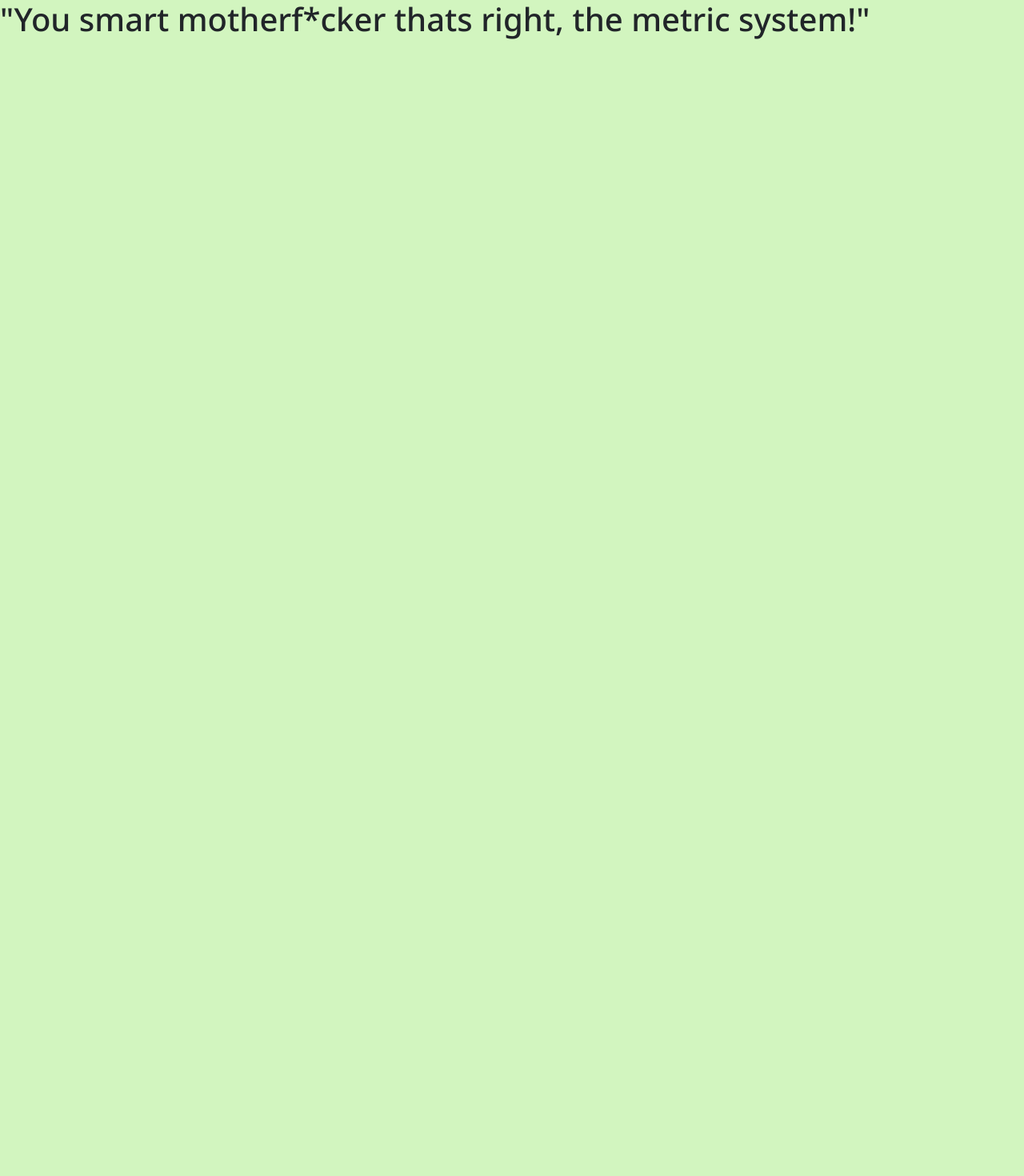
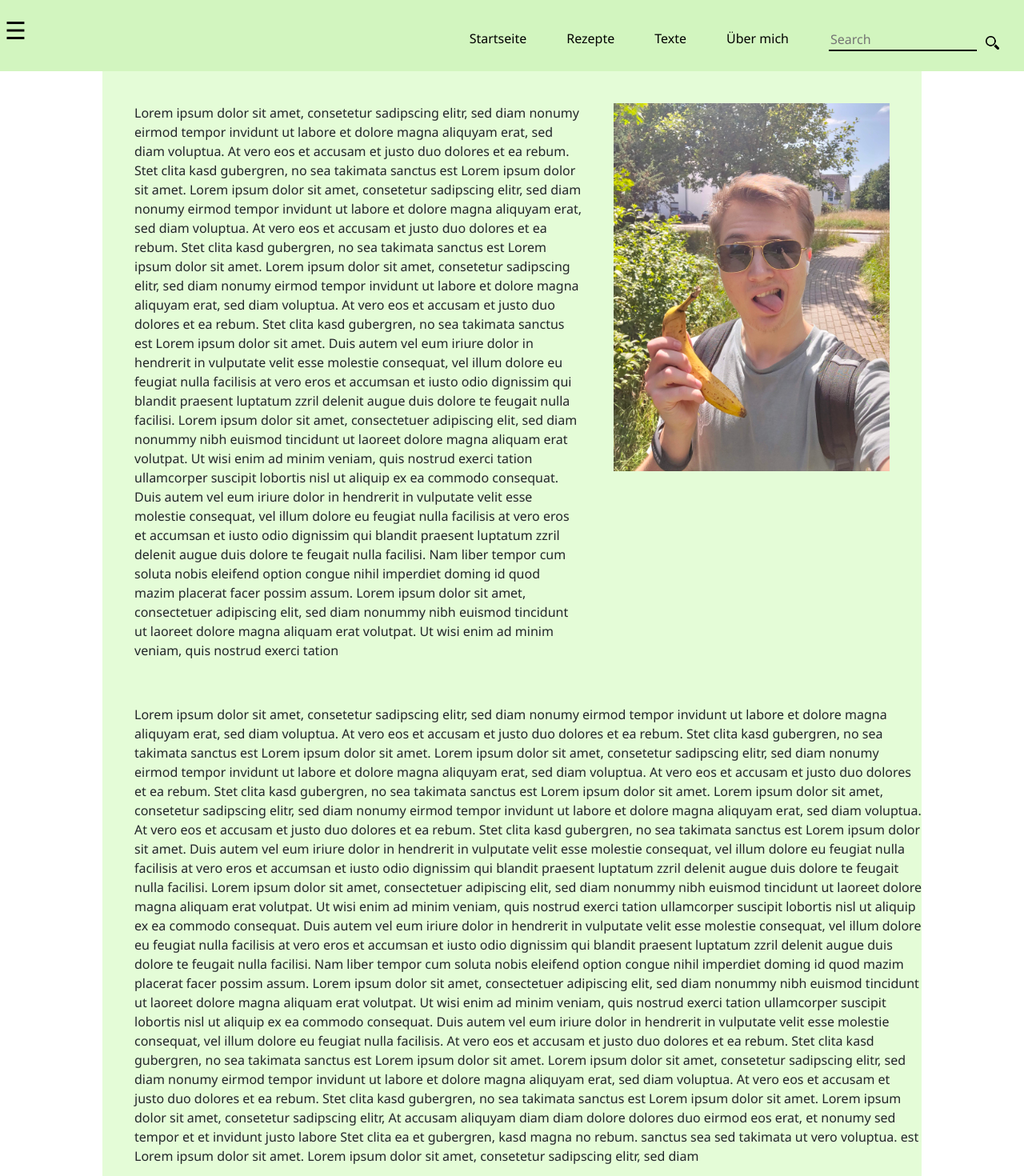
Before and after one commit to Cykawatte1/FoodBlog, a React (Vite) app: page /About_me in a window 1280 px wide. Shown: the top 1470 px of the page at 80% size. Before the commit the page ends 800 px from the top, so only its background shows below. Built offline with nearby package versions, Linux system fonts and the light colour scheme.

Commit message:
grobes about me hinzugefuegt

```diff
--- a/src/AboutMe.tsx
+++ b/src/AboutMe.tsx
@@ -1,7 +1,39 @@
+import Header from "./Header.tsx";
+
 export function AboutMe() {
     return(
         <>
-            <h1>"You smart motherf*cker thats right, the metric system!"</h1>
+            <Header />
+            <div className={"background-white"}>
+                <div className="about-me">
+                    <div className={"about-me-description"}>
+                        <p>
+                            Lorem ipsum dolor sit amet, consetetur sadipscing elitr, sed diam nonumy eirmod tempor invidunt ut labore et dolore magna aliquyam erat, sed diam voluptua. At vero eos et accusam et justo duo dolores et ea rebum. Stet clita kasd gubergren, no sea takimata sanctus est Lorem ipsum dolor sit amet. Lorem ipsum dolor sit amet, consetetur sadipscing elitr, sed diam nonumy eirmod tempor invidunt ut labore et dolore magna aliquyam erat, sed diam voluptua. At vero eos et accusam et justo duo dolores et ea rebum. Stet clita kasd gubergren, no sea takimata sanctus est Lorem ipsum dolor sit amet. Lorem ipsum dolor sit amet, consetetur sadipscing elitr, sed diam nonumy eirmod tempor invidunt ut labore et dolore magna aliquyam erat, sed diam voluptua. At vero eos et accusam et justo duo dolores et ea rebum. Stet clita kasd gubergren, no sea takimata sanctus est Lorem ipsum dolor sit amet.
+
+                            Duis autem vel eum iriure dolor in hendrerit in vulputate velit esse molestie consequat, vel illum dolore eu feugiat nulla facilisis at vero eros et accumsan et iusto odio dignissim qui blandit praesent luptatum zzril delenit augue duis dolore te feugait nulla facilisi. Lorem ipsum dolor sit amet, consectetuer adipiscing elit, sed diam nonummy nibh euismod tincidunt ut laoreet dolore magna aliquam erat volutpat.
+
+                            Ut wisi enim ad minim veniam, quis nostrud exerci tation ullamcorper suscipit lobortis nisl ut aliquip ex ea commodo consequat. Duis autem vel eum iriure dolor in hendrerit in vulputate velit esse molestie consequat, vel illum dolore eu feugiat nulla facilisis at vero eros et accumsan et iusto odio dignissim qui blandit praesent luptatum zzril delenit augue duis dolore te feugait nulla facilisi.
+
+                            Nam liber tempor cum soluta nobis eleifend option congue nihil imperdiet doming id quod mazim placerat facer possim assum. Lorem ipsum dolor sit amet, consectetuer adipiscing elit, sed diam nonummy nibh euismod tincidunt ut laoreet dolore magna aliquam erat volutpat. Ut wisi enim ad minim veniam, quis nostrud exerci tation
+
+                        </p>
+                        <img src={`${import.meta.env.BASE_URL}me.jpg`} />
+                    </div>
+                    <p>
+                        Lorem ipsum dolor sit amet, consetetur sadipscing elitr, sed diam nonumy eirmod tempor invidunt ut labore et dolore magna aliquyam erat, sed diam voluptua. At vero eos et accusam et justo duo dolores et ea rebum. Stet clita kasd gubergren, no sea takimata sanctus est Lorem ipsum dolor sit amet. Lorem ipsum dolor sit amet, consetetur sadipscing elitr, sed diam nonumy eirmod tempor invidunt ut labore et dolore magna aliquyam erat, sed diam voluptua. At vero eos et accusam et justo duo dolores et ea rebum. Stet clita kasd gubergren, no sea takimata sanctus est Lorem ipsum dolor sit amet. Lorem ipsum dolor sit amet, consetetur sadipscing elitr, sed diam nonumy eirmod tempor invidunt ut labore et dolore magna aliquyam erat, sed diam voluptua. At vero eos et accusam et justo duo dolores et ea rebum. Stet clita kasd gubergren, no sea takimata sanctus est Lorem ipsum dolor sit amet.
+
+                        Duis autem vel eum iriure dolor in hendrerit in vulputate velit esse molestie consequat, vel illum dolore eu feugiat nulla facilisis at vero eros et accumsan et iusto odio dignissim qui blandit praesent luptatum zzril delenit augue duis dolore te feugait nulla facilisi. Lorem ipsum dolor sit amet, consectetuer adipiscing elit, sed diam nonummy nibh euismod tincidunt ut laoreet dolore magna aliquam erat volutpat.
+
+                        Ut wisi enim ad minim veniam, quis nostrud exerci tation ullamcorper suscipit lobortis nisl ut aliquip ex ea commodo consequat. Duis autem vel eum iriure dolor in hendrerit in vulputate velit esse molestie consequat, vel illum dolore eu feugiat nulla facilisis at vero eros et accumsan et iusto odio dignissim qui blandit praesent luptatum zzril delenit augue duis dolore te feugait nulla facilisi.
+
+                        Nam liber tempor cum soluta nobis eleifend option congue nihil imperdiet doming id quod mazim placerat facer possim assum. Lorem ipsum dolor sit amet, consectetuer adipiscing elit, sed diam nonummy nibh euismod tincidunt ut laoreet dolore magna aliquam erat volutpat. Ut wisi enim ad minim veniam, quis nostrud exerci tation ullamcorper suscipit lobortis nisl ut aliquip ex ea commodo consequat.
+
+                        Duis autem vel eum iriure dolor in hendrerit in vulputate velit esse molestie consequat, vel illum dolore eu feugiat nulla facilisis.
+
+                        At vero eos et accusam et justo duo dolores et ea rebum. Stet clita kasd gubergren, no sea takimata sanctus est Lorem ipsum dolor sit amet. Lorem ipsum dolor sit amet, consetetur sadipscing elitr, sed diam nonumy eirmod tempor invidunt ut labore et dolore magna aliquyam erat, sed diam voluptua. At vero eos et accusam et justo duo dolores et ea rebum. Stet clita kasd gubergren, no sea takimata sanctus est Lorem ipsum dolor sit amet. Lorem ipsum dolor sit amet, consetetur sadipscing elitr, At accusam aliquyam diam diam dolore dolores duo eirmod eos erat, et nonumy sed tempor et et invidunt justo labore Stet clita ea et gubergren, kasd magna no rebum. sanctus sea sed takimata ut vero voluptua. est Lorem ipsum dolor sit amet. Lorem ipsum dolor sit amet, consetetur sadipscing elitr, sed diam
+                    </p>
+                </div>
+            </div>
         </>
     )
 }
--- a/src/main.css
+++ b/src/main.css
@@ -431,3 +431,26 @@ body {
 .text-container {
     min-height: 10vh;
 }
+
+.about-me {
+    background-color: #e4fcd7;
+    width: 80vw;
+}
+
+.about-me-description {
+    display: flex;
+    align-items: flex-start; /* Damit das Bild oben bündig ist */
+}
+
+.about-me img {
+    width: 600px;
+    height: 500px;
+    padding-left: 40px;
+    padding-top: 40px;
+    padding-right: 40px;
+}
+
+.about-me p {
+    padding-left: 40px;
+    padding-top: 40px;
+}
```
Also changed, not shown: public/me.jpg (added).
